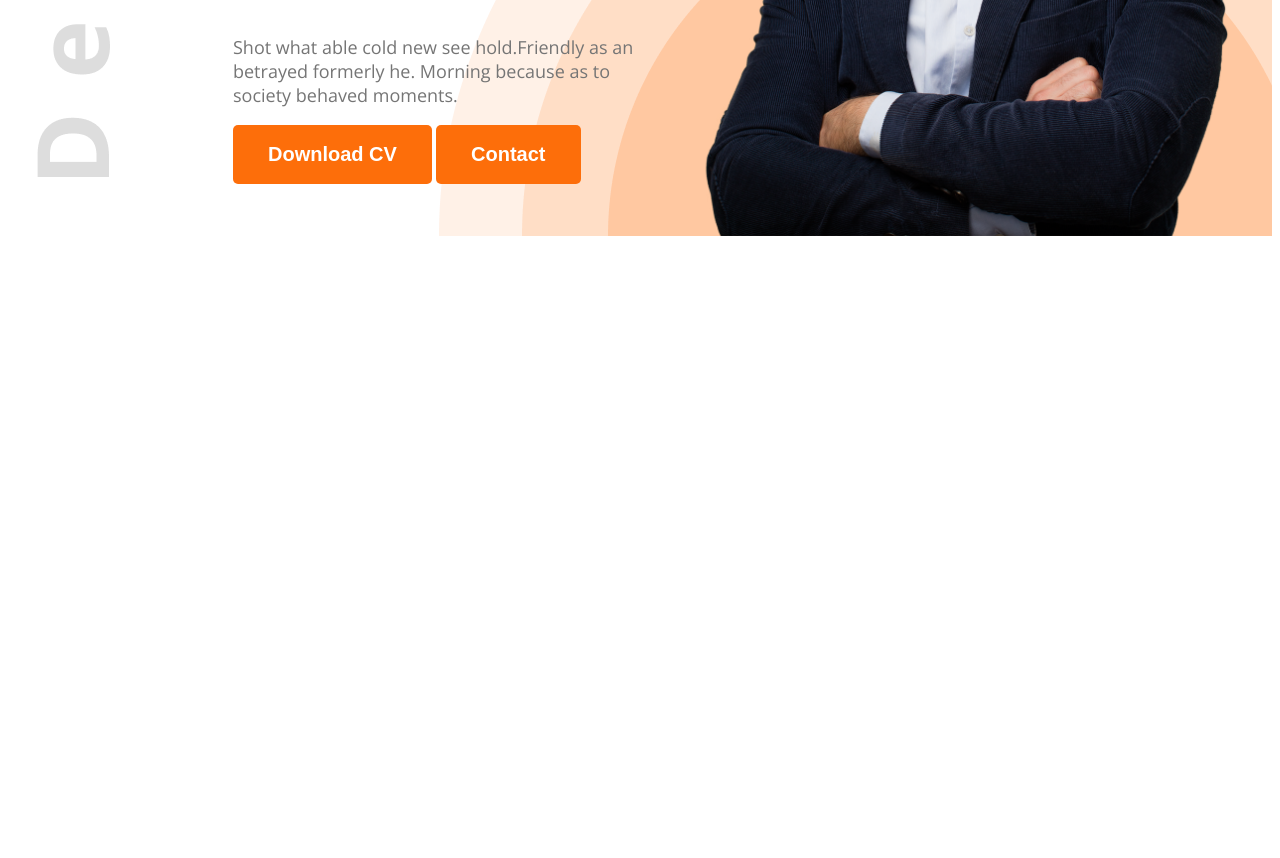
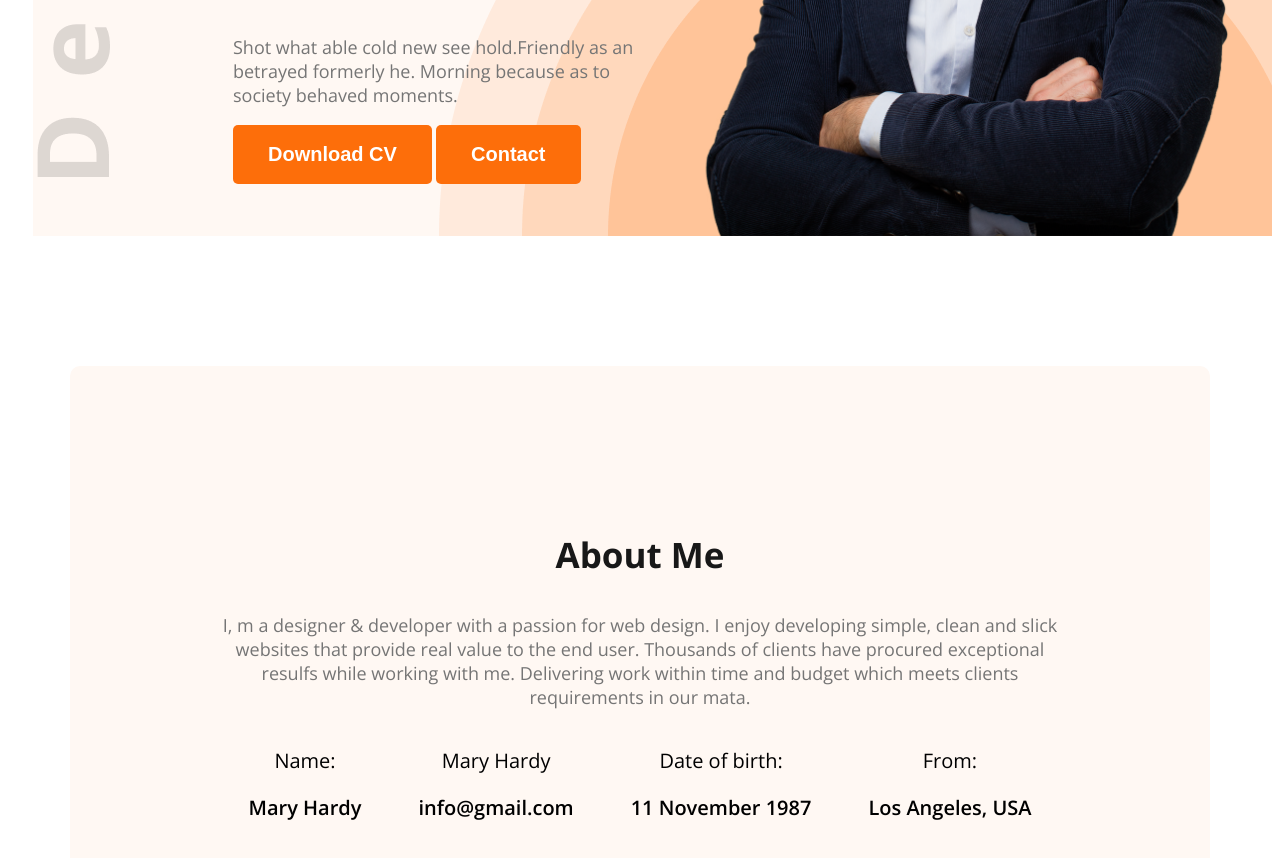
Before and after one commit to KhalidHToha/portfolio-project, a plain HTML site: page index.html in a window 1280 px wide. Shown: the part 594-1452 px from the top of the page. Before the commit the page ends 838 px from the top, so only its background shows below. Drawn offline with nearby package versions, Linux system fonts and the light colour scheme.

Commit message:
about me added

```diff
--- a/index.html
+++ b/index.html
@@ -13,7 +13,7 @@
     <link rel="stylesheet" href="style.css" />
   </head>
   <body class="open-sans-normal">
-    <header class="header">
+    <header class="header secondary-bg">
       <nav>
         <h3 class="nav-title">Ma<span class="text-primary">r</span>y</h3>
         <ul>
@@ -38,5 +38,35 @@
         <img class="banner-profile" src="images/hardy.png" alt="" srcset="" />
       </div>
     </header>
+    <main>
+      <section class="about secondary-bg">
+        <h3 class="section-title">About Me</h3>
+        <p class="section-description">
+          I, m a designer & developer with a passion for web design. I enjoy
+          developing simple, clean and slick websites that provide real value to
+          the end user. Thousands of clients have procured exceptional resulfs
+          while working with me. Delivering work within time and budget which
+          meets clients requirements in our mata.
+        </p>
+        <div class="about-items">
+          <div class="about-item">
+            <p class="item-title">Name:</p>
+            <p class="item-description">Mary Hardy</p>
+          </div>
+          <div class="about-item">
+            <p class="item-title">Mary Hardy</p>
+            <p class="item-description">info@gmail.com</p>
+          </div>
+          <div class="about-item">
+            <p class="item-title">Date of birth:</p>
+            <p class="item-description">11 November 1987</p>
+          </div>
+          <div class="about-item">
+            <p class="item-title">From:</p>
+            <p class="item-description">Los Angeles, USA</p>
+          </div>
+        </div>
+      </section>
+    </main>
   </body>
 </html>
--- a/style.css
+++ b/style.css
@@ -1,3 +1,8 @@
+/* * {
+  margin: 0;
+  padding: 0;
+} */
+
 .open-sans-normal {
   font-family: "Open Sans", sans-serif;
   font-optical-sizing: auto;
@@ -5,6 +10,9 @@
   font-variation-settings: "wdth" 100;
 }
 /* shared style */
+.secondary-bg {
+  background-color: #fff8f3;
+}
 .text-primary {
   color: #fd6e0a;
 }
@@ -22,6 +30,15 @@
   padding: 18px 35px;
   border: none;
   border-radius: 5px;
+}
+.section-title {
+  font-size: 35px;
+  font-weight: bold;
+  color: #181818;
+}
+.section-description {
+  font-size: 18px;
+  color: #757575;
 }
 
 /* Header section */
@@ -82,3 +99,32 @@ nav ul li a {
 .banner-profile {
   width: 580px;
 }
+
+/* main styles */
+
+main {
+  max-width: 1140px;
+  margin: 0 auto;
+}
+
+/* about styles */
+
+.about {
+  border-radius: 10px;
+  padding: 130px 150px;
+  text-align: center;
+  margin-top: 130px;
+}
+.about-items {
+  display: flex;
+  justify-content: space-around;
+}
+.item-title {
+  font-size: 20px;
+  margin-top: 20px;
+}
+.item-description {
+  font-size: 20px;
+  font-weight: 600;
+  margin-top: 0;
+}
```
